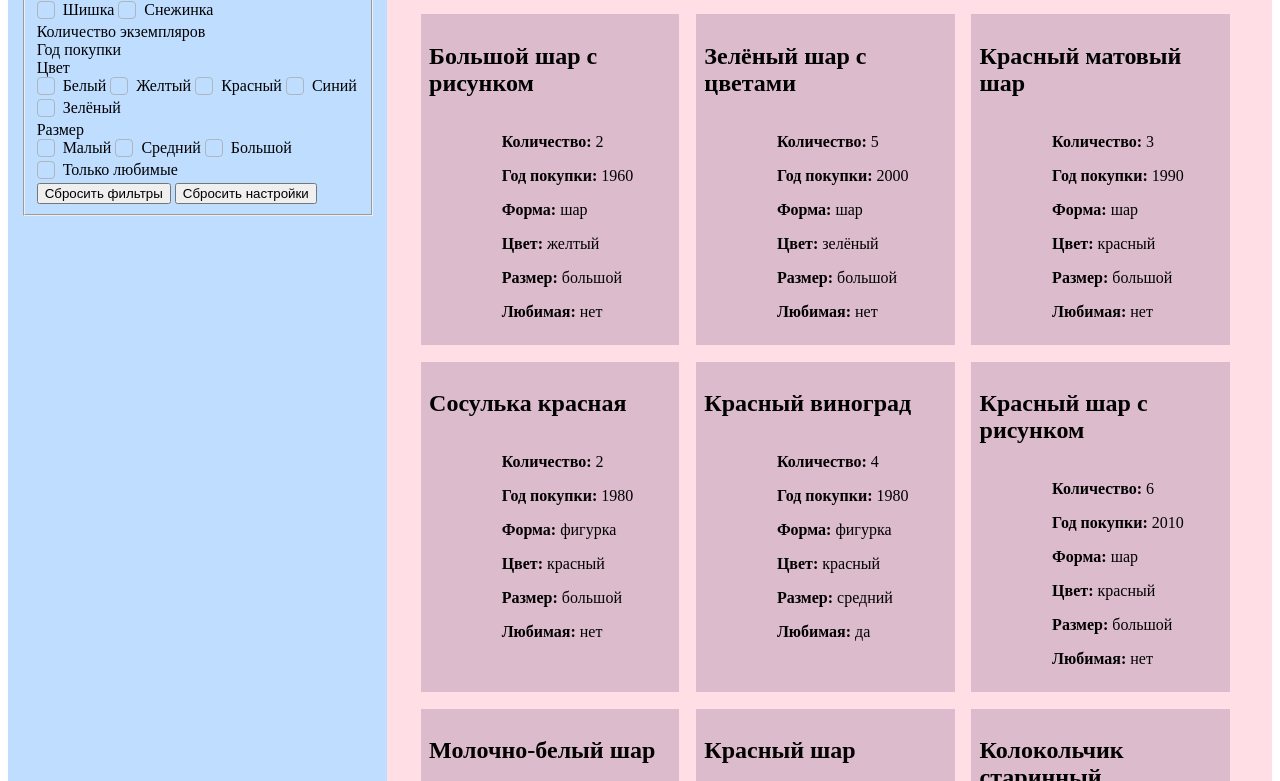
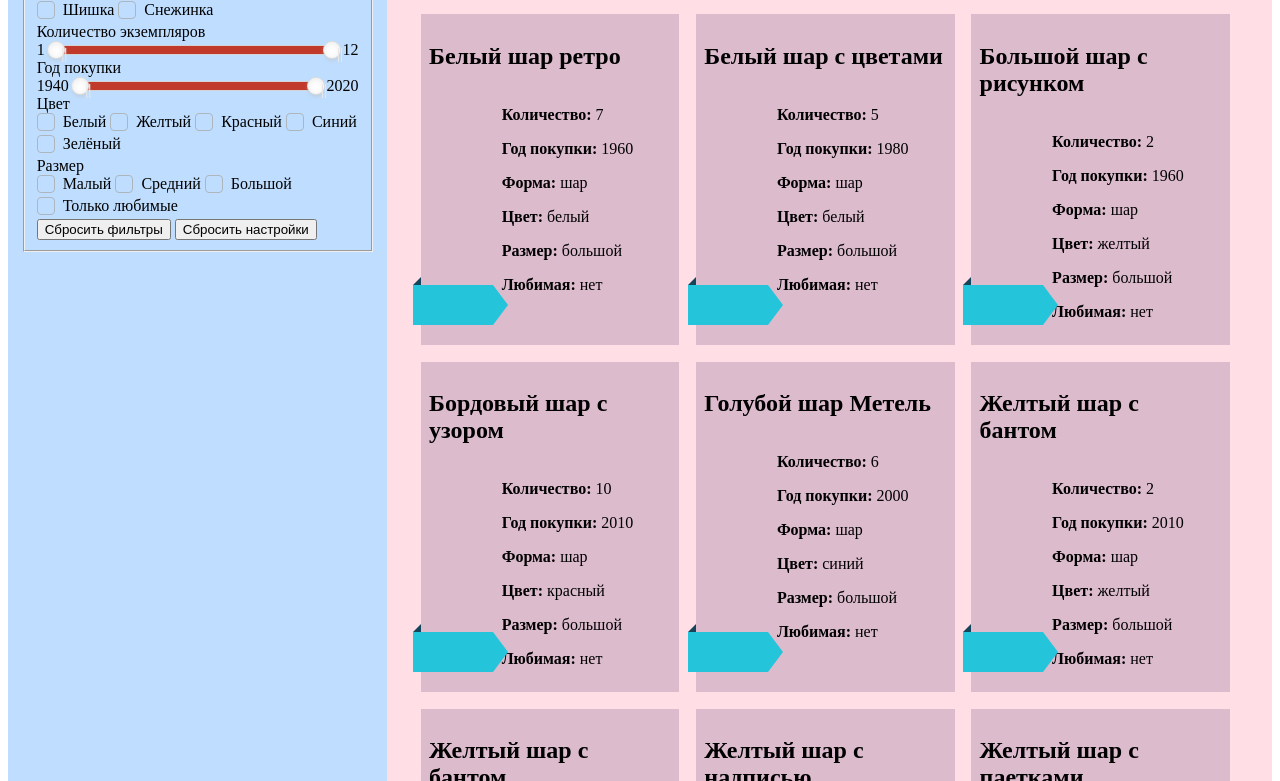
Before and after one commit to bvfromru/christmas-task2, a website built with webpack: page christmas-task/src/index.html in a window 1280 px wide. Shown: the part 107-888 px from the top of the page. Built offline with nearby package versions, Linux system fonts and the light colour scheme; files whose address does not match are found by name.

Commit message:
feat: implement sliders

```diff
--- a/christmas-task/src/index.html
+++ b/christmas-task/src/index.html
@@ -12,7 +12,15 @@
         <aside>
           <fieldset>
             <div class="search">
-              <input type="text" class="search-field" name="search" id="search" />
+              <input
+                type="search"
+                class="search-field"
+                name="search"
+                id="search"
+                placeholder="Поиск"
+                autofocus
+                autocomplete="off"
+              />
             </div>
             <div class="sort-container">
               <span>Сортировать</span>
@@ -38,9 +46,19 @@
             </div>
             <div class="quality">
               <div>Количество экземпляров</div>
+              <div class="slider-container">
+                <output class="slider-output" id="slider-number-output-lower">1</output>
+                <div class="slider-round" id="sliderNumber"></div>
+                <output class="slider-output" id="slider-number-output-upper">12</output>
+              </div>
             </div>
             <div class="year">
               <div>Год покупки</div>
+              <div class="slider-container">
+                <output class="slider-output"  id="slider-year-output-lower">1940</output>
+                <div class="slider-round" id="sliderYear"></div>
+                <output class="slider-output"  id="slider-year-output-upper">2020</output>
+              </div>
             </div>
             <div class="color">
               <div>Цвет</div>
@@ -98,6 +116,7 @@
             <p>Любимая: <span class="card-favorite"></span></p>
           </div>
         </div>
+        <div class="ribbon"></div>
       </div>
     </template>
   </body>
--- a/christmas-task/src/index.scss
+++ b/christmas-task/src/index.scss
@@ -32,6 +32,7 @@ main {
   padding: 1%;
   margin: 1%;
   background-color: rgba(83, 45, 104, 0.2);
+  position: relative;
 }
 
 .card-description {
@@ -55,6 +56,48 @@ main {
 img {
   width: 100%;
   height: auto;
+}
+
+.ribbon {
+  position: absolute;
+  bottom: 20px;
+  width: 80px;
+  height: 40px;
+  background: #24c5db;
+  left: -8px;
+}
+
+.ribbon::before,
+.ribbon::after {
+  content: "";
+  position: absolute;
+  height: 0;
+  width: 0;
+}
+
+.ribbon:before {
+  border-bottom: 8px solid #14455b;
+  border-left: 8px solid transparent;
+  top: -8px;
+}
+
+.ribbon:after {
+  border-top: 20px solid transparent;
+  border-bottom: 20px solid transparent;
+  border-left: 15px solid #24c5db;
+  right: -15px;
+}
+
+.slider-container {
+  display: flex;
+  align-items: center;
+  justify-content: space-between;
+}
+
+.slider-round {
+  flex-grow: 1;
+  margin-left: 10px;
+  margin-right: 10px;
 }
 
 // checkbox styling
@@ -112,3 +155,21 @@ img {
 .custom-checkbox:disabled + label::before {
   background-color: #e9ecef;
 }
+
+// noUi slider styling
+
+.slider-round {
+  height: 10px;
+}
+
+.slider-round .noUi-connect {
+  background: #c0392b;
+}
+
+.slider-round .noUi-handle {
+  height: 18px;
+  width: 18px;
+  top: -5px;
+  right: -9px; /* half the width */
+  border-radius: 9px;
+}
--- a/christmas-task/src/index.ts
+++ b/christmas-task/src/index.ts
@@ -1,5 +1,8 @@
 import { data } from "./data";
+import noUiSlider from "nouislider";
+import "nouislider/dist/nouislider.css";
 
+const cardsContainer = document.querySelector(".cards-container");
 const filterFavorite = document.getElementById("favorite") as HTMLInputElement;
 filterFavorite?.addEventListener("change", filterData);
 const filterSizeSmall = document.getElementById("size-small") as HTMLInputElement;
@@ -29,16 +32,59 @@ filterShapeCone?.addEventListener("change", filterData);
 const filterShapeFlake = document.getElementById("shape-flake") as HTMLInputElement;
 filterShapeFlake?.addEventListener("change", filterData);
 const search = document.getElementById("search") as HTMLInputElement;
-search?.addEventListener("change", filterData);
+search?.addEventListener("search", filterData);
 const sort = document.getElementById("sort") as HTMLInputElement;
 sort?.addEventListener("change", filterData);
 const resetFiltersBtn = document.getElementById("reset-filters") as HTMLInputElement;
 resetFiltersBtn?.addEventListener("click", resetFilters);
+const sliderNumber: any = document.getElementById("sliderNumber")!;
+const sliderYear: any = document.getElementById("sliderYear")!;
+const sliderNumberMin = 1;
+const sliderNumberMax = 12;
+const sliderYearMin = 1940;
+const sliderYearMax = 2020;
+const sliderNumberOutputs = [
+  document.getElementById("slider-number-output-lower")!,
+  document.getElementById("slider-number-output-upper")!,
+];
+const sliderYearOutputs = [
+  document.getElementById("slider-year-output-lower")!,
+  document.getElementById("slider-year-output-upper")!,
+];
+
+noUiSlider.create(sliderNumber, {
+  start: [1, 12],
+  step: 1,
+  connect: true,
+  range: {
+    min: sliderNumberMin,
+    max: sliderNumberMax,
+  },
+});
+
+noUiSlider.create(sliderYear, {
+  start: [1940, 2020],
+  step: 1,
+  connect: true,
+  range: {
+    min: sliderYearMin,
+    max: sliderYearMax,
+  },
+});
+
+sliderNumber.noUiSlider.on("update", function (values, handle) {
+  sliderNumberOutputs[handle].innerHTML = parseInt(values[handle]).toString();
+  filterData();
+});
+
+sliderYear.noUiSlider.on("update", function (values, handle) {
+  sliderYearOutputs[handle].innerHTML = parseInt(values[handle]).toString();
+  filterData();
+});
 
 function renderCards(data) {
   const fragment = document.createDocumentFragment();
   const sourceCard = document.querySelector("#sourceCard") as HTMLTemplateElement;
-  const cardsContainer = document.querySelector(".cards-container");
   cardsContainer!.innerHTML = "";
 
   data.forEach((item) => {
@@ -134,6 +180,13 @@ function filterData() {
   }
   filteredData = filteredData.filter((el) => arrShape.includes(el.shape));
 
+  filteredData = filteredData.filter(
+    (el) => +sliderNumberOutputs[0].innerHTML <= +el.count && +el.count <= +sliderNumberOutputs[1].innerHTML
+  );
+  filteredData = filteredData.filter(
+    (el) => +sliderYearOutputs[0].innerHTML <= +el.year && +el.year <= +sliderYearOutputs[1].innerHTML
+  );
+
   if (search.value) {
     filteredData = filteredData.filter((el) => el.name.toLowerCase().includes(search.value.toLowerCase()));
   }
@@ -167,7 +220,12 @@ function filterData() {
     });
   }
 
-  renderCards(filteredData);
+
+  if (filteredData.length) {
+    renderCards(filteredData);
+  } else {
+    showEmptyMessage();
+  }
 }
 
 function resetFilters() {
@@ -186,8 +244,21 @@ function resetFilters() {
   filterShapeCone.checked = false;
   filterShapeFlake.checked = false;
   search.value = "";
-  sort.value = "name";
+  sliderNumber.noUiSlider.set([sliderNumberMin, sliderNumberMax]);
+  sliderYear.noUiSlider.set([sliderYearMin, sliderYearMax]);
+  //sort.value = "name";
   filterData();
 }
 
-renderCards(data);
+function showEmptyMessage() {
+  cardsContainer!.innerHTML = "";
+  const emptyMessage = document.createElement("p");
+  emptyMessage.classList.add("empty-message");
+  emptyMessage.innerText = "Извините, совпадений не обнаружено.";
+  cardsContainer!.append(emptyMessage);
+}
+
+alert(
+  "Уважаемый проверяющий! Прошу отложить проверку на пару дней. В связи с жизненными обстоятельствами, не успел доделать в срок. Дискорд для связи: Vitaliy (bvfromru)#4741"
+);
+filterData();
```
Also changed, not shown: christmas-task/package.json (+6 -3 lines), 1 other file.
